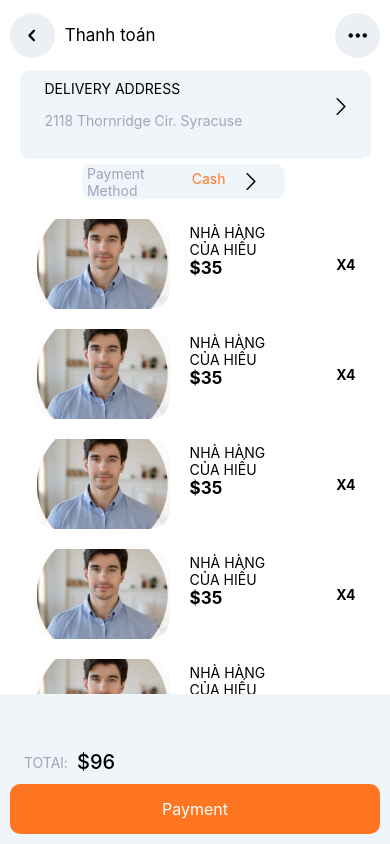
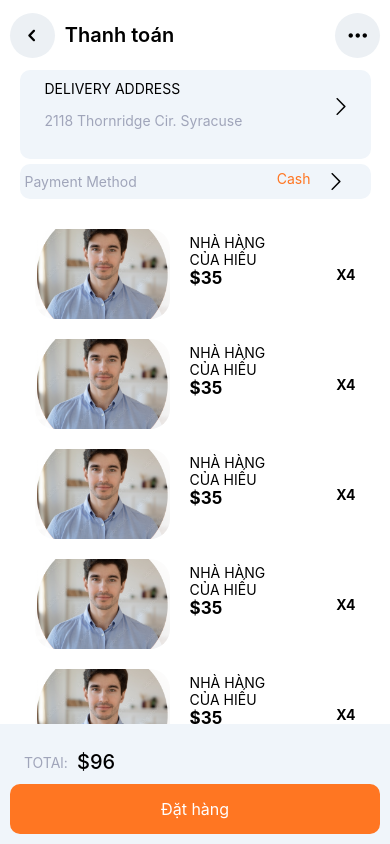
Before and after one commit to hieuhatinh/food-delivery-project, a React Native app in the folder FoodDeliveryApp/: screen /Payment in a window 390 px wide. Built offline with nearby package versions, Linux system fonts and the light colour scheme; what react-native-storage would draw is missing.

Commit message:
Cấu hình lại

```diff
--- a/FoodDeliveryApp/App.js
+++ b/FoodDeliveryApp/App.js
@@ -20,7 +20,7 @@ import ResultByName from './src/screens/Search/ResultByName'
 import DetailRestaurant from './src/screens/restaurant/DetailRestaurant'
 import OpenRestaurants from './src/screens/restaurant/OpenRestaurants'
 import DetailMeal from './src/screens/DetailMeal'
-import MyCart2 from './src/screens/MyCart2'
+import Payment from './src/screens/Payment'
 import EditAddressAndContact from './src/screens/EditAddressAndContact'
 
 const Stack = createNativeStackNavigator()
@@ -31,7 +31,7 @@ function App() {
             <Provider store={store}>
                 <NavigationContainer>
                     <Stack.Navigator
-                        initialRouteName='MyCart2'
+                        initialRouteName='Payment'
                         screenOptions={{ headerShown: false }}
                     >
                         <Stack.Screen name='Welcome' component={Welcome} />
@@ -85,7 +85,7 @@ function App() {
                             component={DetailMeal}
                         />
 
-                        <Stack.Screen name='MyCart2' component={MyCart2} />
+                        <Stack.Screen name='Payment' component={Payment} />
                         <Stack.Screen name='EditAddressAndContact' component={EditAddressAndContact} />
                     </Stack.Navigator>
                 </NavigationContainer>
--- a/FoodDeliveryApp/src/screens/EditAddressAndContact.js
+++ b/FoodDeliveryApp/src/screens/EditAddressAndContact.js
@@ -1,4 +1,4 @@
-import { SafeAreaView, StyleSheet, Text, TextInput, View } from 'react-native'
+import { StyleSheet, Text, TextInput, View } from 'react-native'
 import React, { useState } from 'react'
 import Icon from 'react-native-vector-icons/Entypo'
 import Button from '../components/button/Button'
@@ -24,11 +24,10 @@ const EditAddressAndContact = () => {
     }
     return (
         <BoundaryScreen style={styles.container}>
-
                 <HeaderSecondary iconRightSecond={{
                             name: 'dots-three-horizontal',
                         }}>
-                    <Text style = {{fontSize: 17}}>Địa chỉ giao hàng</Text>
+                    <Text style = {styles.title}>Địa chỉ giao hàng</Text>
                 </HeaderSecondary>
             <View style={styles.box}>
                 <View style={{ paddingBottom: 50 }}>
@@ -82,12 +81,15 @@ const styles = StyleSheet.create({
     container: {
         flex: 1,
     },
+    title: {
+        fontSize: 20,
+        fontWeight: '600',
+    },
     box: {
         marginTop: 150,
         backgroundColor: '#F0F5FA',
         borderRadius: 10,
         width: '90%',
-
     },
     row: {
         flexDirection: 'row',
--- a/FoodDeliveryApp/src/screens/MyCart2.js
+++ b/FoodDeliveryApp/src/screens/Payment.js
@@ -12,7 +12,7 @@ import OrderInformation from './components/OrderInformation'
 import BoundaryScreen from '../components/BoundaryScreen'
 import HeaderSecondary from '../components/header/HeaderSecondary'
 
-export default function MyCart2({ navigation }) {
+export default function Payment({ navigation }) {
     const DataOrder = [
         {
             id: 1,
@@ -57,7 +57,7 @@ export default function MyCart2({ navigation }) {
                     name: 'dots-three-horizontal',
                 }}
             >
-                <Text style={{ fontSize: 17 }}>Thanh toán</Text>
+                <Text style={styles.title}>Thanh toán</Text>
             </HeaderSecondary>
             <View style={styles.colBox}>
                 <TouchableOpacity
@@ -75,7 +75,6 @@ export default function MyCart2({ navigation }) {
                     />
                 </TouchableOpacity>
             </View>
-            <View>
             <View style={styles.boxPayment}>
                 <Text style={styles.titleAddress}>Payment Method</Text>
                 <TouchableOpacity
@@ -85,7 +84,6 @@ export default function MyCart2({ navigation }) {
                     <Text style={styles.title2}>Cash</Text>
                     <Icon name='chevron-thin-right' size={20} />
                 </TouchableOpacity>
-                </View>
             </View>
             <FlatList
                 data={DataOrder}
@@ -98,7 +96,7 @@ export default function MyCart2({ navigation }) {
                 </View>
                 <View style={{ alignItems: 'center' }}>
                     <Button
-                        title={'Payment'}
+                        title='Đặt hàng'
                         height={50}
                         handlePress={() =>
                             navigation.navigate('EditAddressAndContact')
@@ -114,6 +112,10 @@ const styles = StyleSheet.create({
     container: {
         flex: 1,
         paddingTop: 50,
+    },
+    title: {
+        fontSize: 20,
+        fontWeight: '600',
     },
     colBox: {
         backgroundColor: '#f0f5fa',
@@ -137,6 +139,7 @@ const styles = StyleSheet.create({
     boxPayment: {
         height: 35,
         marginTop: 5,
+        marginBottom: 10,
         backgroundColor: '#f0f5fa',
         borderRadius: 10,
         flexDirection: 'row',
@@ -151,7 +154,7 @@ const styles = StyleSheet.create({
     },
     footer: {
         justifyContent: 'flex-end',
-        height: 150,
+        height: 120,
         backgroundColor: '#f0f5fa',
         width: '100%',
     },
```
Lines whose indentation alone changed are shown as unchanged.
